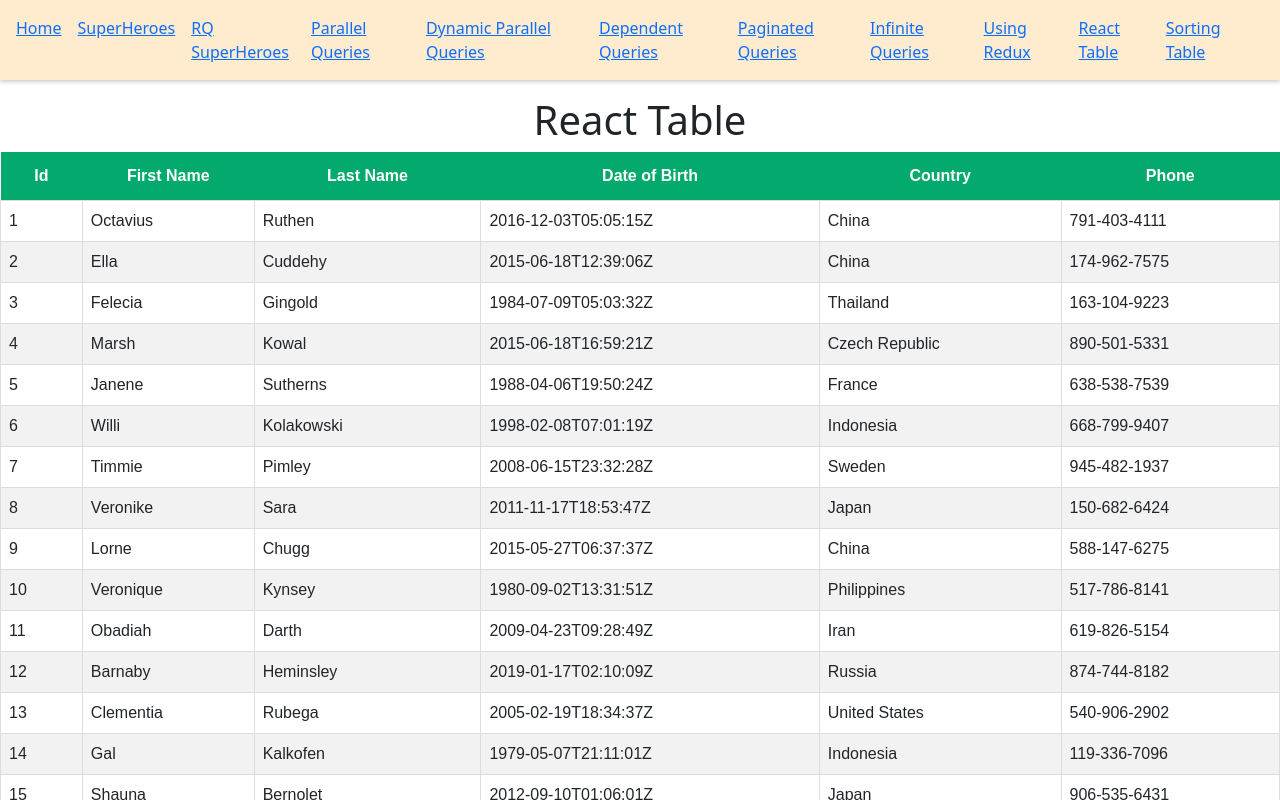
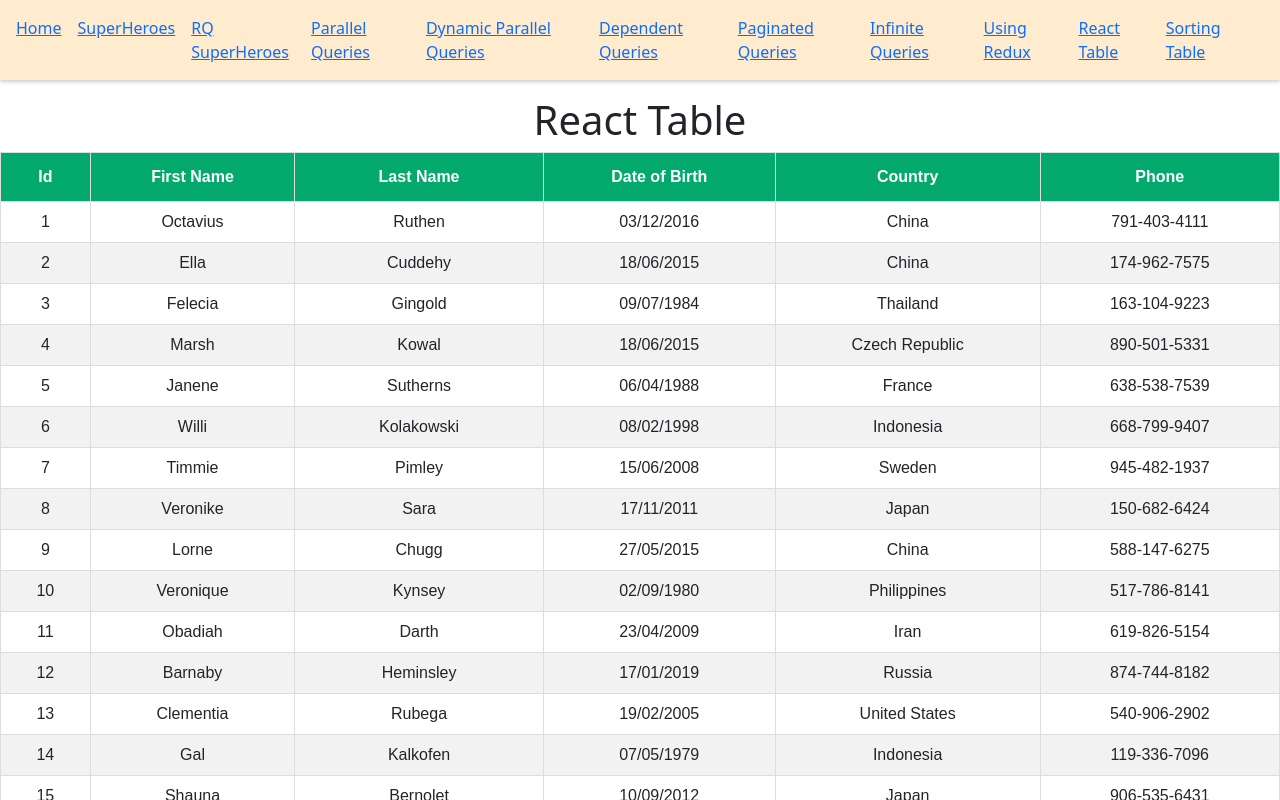
Before and after one commit to tanmesh/react-notes, a React (Create React App) app: page /table in a window 1280 px wide. Shown: the top 800 px of the page. Built offline with nearby package versions, Linux system fonts and the light colour scheme.

Commit message:
adding sorting feature

```diff
--- a/package.json
+++ b/package.json
@@ -12,6 +12,7 @@
     "axios": "^1.7.5",
     "bootstrap": "^5.3.3",
     "cors": "^2.8.5",
+    "date-fns": "^3.6.0",
     "formik": "^2.4.6",
     "json-server": "^1.0.0-beta.2",
     "react": "^18.3.1",
--- a/src/components/reactTable/columns.js
+++ b/src/components/reactTable/columns.js
@@ -1,3 +1,4 @@
+import { format } from 'date-fns'
 /**
  * Define the columns for the react-table. Its an array of objects.
  *
@@ -22,7 +23,8 @@ export const COLUMNS = [
     {
         Header: 'Date of Birth',
         Footer: 'Date of Birth',
-        accessor: 'data_of_birth'
+        accessor: 'data_of_birth',
+        Cell: ({ value }) => { return format(new Date(value), 'dd/MM/yyyy') }
     },
     {
         Header: 'Country',
--- a/src/components/reactTable/table.css
+++ b/src/components/reactTable/table.css
@@ -4,12 +4,18 @@ table {
     width: 100%;
 }
 
-table td, #customers th {
+table td, table th {
     border: 1px solid #ddd;
     padding: 8px;
 }
 
-table tr:nth-child(even){background-color: #f2f2f2;}
+table tr {
+    text-align: center;
+}
+
+table tr:nth-child(even){
+    background-color: #f2f2f2;
+}
 
 table tr:hover {background-color: #ddd;}
 
```
Also changed, not shown: 1 other file (tests, documents, lock files or other folders).
